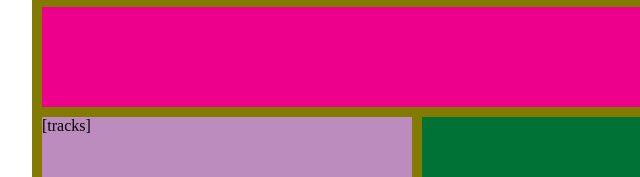
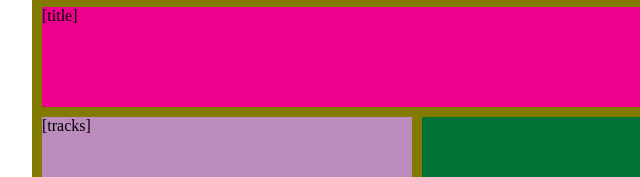
Before and after one commit to Herbejo/Indio, a plain HTML site: page index.html in a window 1280 px wide. Shown: the part 311-488 px from the top of the page, 158-798 px from the left. Drawn offline with Linux system fonts and the light colour scheme.

Commit message:
added 2nd tag

```diff
--- a/index.html
+++ b/index.html
@@ -12,7 +12,7 @@
 
  			<div id="content">
  				<div id="title">
-
+ 					[title]
  				</div>
 
  				<div id="tracks">
```
